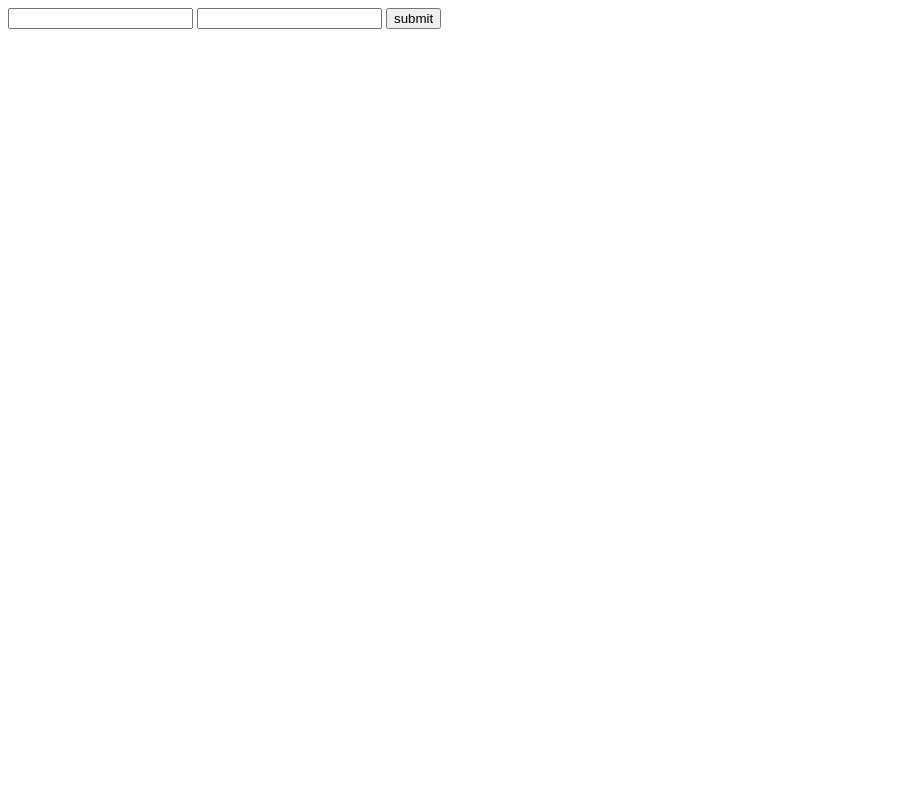
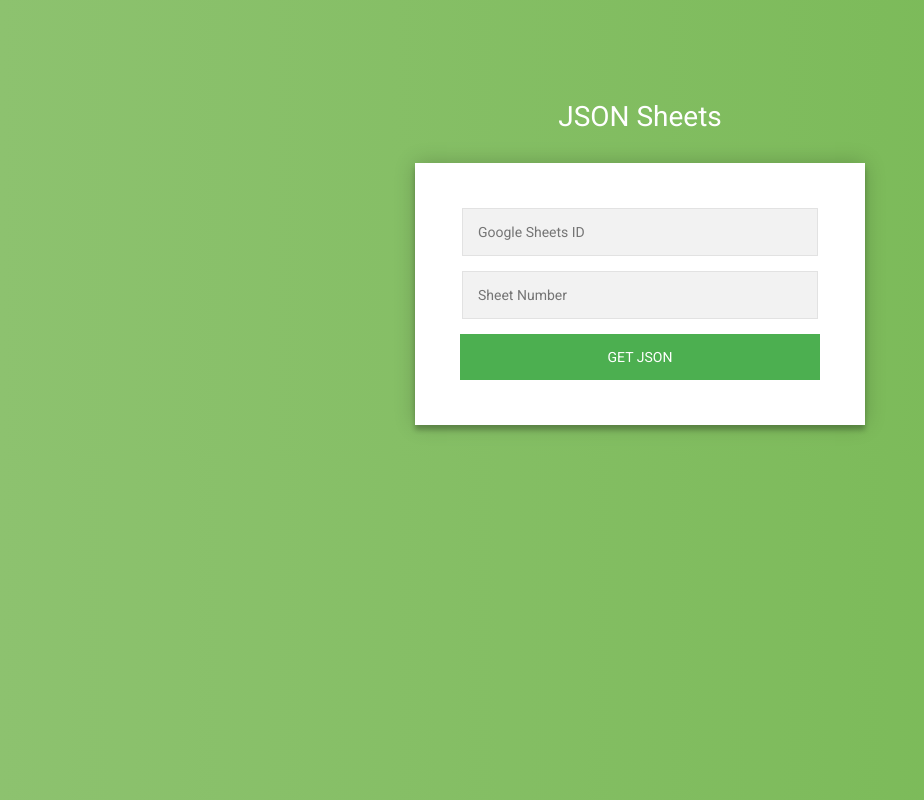
Before and after one commit to jsrath/json-sheets, a website: page index.html in a window 1280 px wide. Shown: the whole page, without its empty margins (0-924 px from the left). Drawn offline with Linux system fonts and the light colour scheme.

Commit message:
Add CSS styles and improve HTML markup

```diff
--- a/index.html
+++ b/index.html
@@ -5,14 +5,17 @@
   <meta charset="UTF-8">
   <meta name="viewport" content="width=device-width, initial-scale=1.0">
   <meta http-equiv="X-UA-Compatible" content="ie=edge">
+  <link href="style.css" rel="stylesheet">
+  <link href="https://fonts.googleapis.com/css?family=Roboto" rel="stylesheet">
   <title>JSON Sheets</title>
 </head>
 
 <body>
-  <form action="/api">
-    <input type="text" name="id">
-    <input type="number" name="sheet">
-    <input type="submit" value="submit">
+  <h1>JSON Sheets</h1>
+  <form class="form" action="/api">
+    <input type="text" placeholder="Google Sheets ID" name="id">
+    <input type="number" placeholder="Sheet Number" name="sheet">
+    <input type="submit" value="get json">
   </form>
 </body>
 
--- /dev/null
+++ b/style.css
@@ -0,0 +1,54 @@
+body {
+  background: linear-gradient(to left, #76b852, #8DC26F);
+  font-family: "Roboto", sans-serif;
+  font-weight: 300;
+}
+
+h1 {
+  color: #fff;
+  text-align: center;
+  font-size: 28px;
+  font-weight: 300;
+  margin-top: 100px;
+}
+
+.form {
+  background: #fff;
+  max-width: 360px;
+  margin: 30px auto;
+  padding: 45px;
+  text-align: center;
+  display: flex;
+  align-items: center;
+  justify-content: center;
+  flex-direction: column;
+  box-shadow: 0 0 20px 0 rgba(0, 0, 0, 0.2), 0 5px 5px 0 rgba(0, 0, 0, 0.24);
+}
+
+.form input[type="text"], .form input[type="number"] {
+  font-family: "Roboto", sans-serif;
+  outline: 0;
+  background: #f2f2f2;
+  width: 90%;
+  margin-bottom: 15px;
+  padding: 15px;
+  font-size: 14px;
+  border: 1px solid #e2e2e2;
+}
+
+.form input[type="submit"] {
+  font-family: "Roboto", sans-serif;
+  text-transform: uppercase;
+  background: #4CAF50;
+  width: 100%;
+  padding: 15px;
+  border: none;
+  color: #FFFFFF;
+  font-size: 14px;
+  transition: all 0.3 ease;
+  cursor: pointer;
+}
+
+.form input[type="submit"]:hover, .form input[type="submit"]:active, .form input[type="submit"]:focus {
+  background: #43A047;
+}
```
